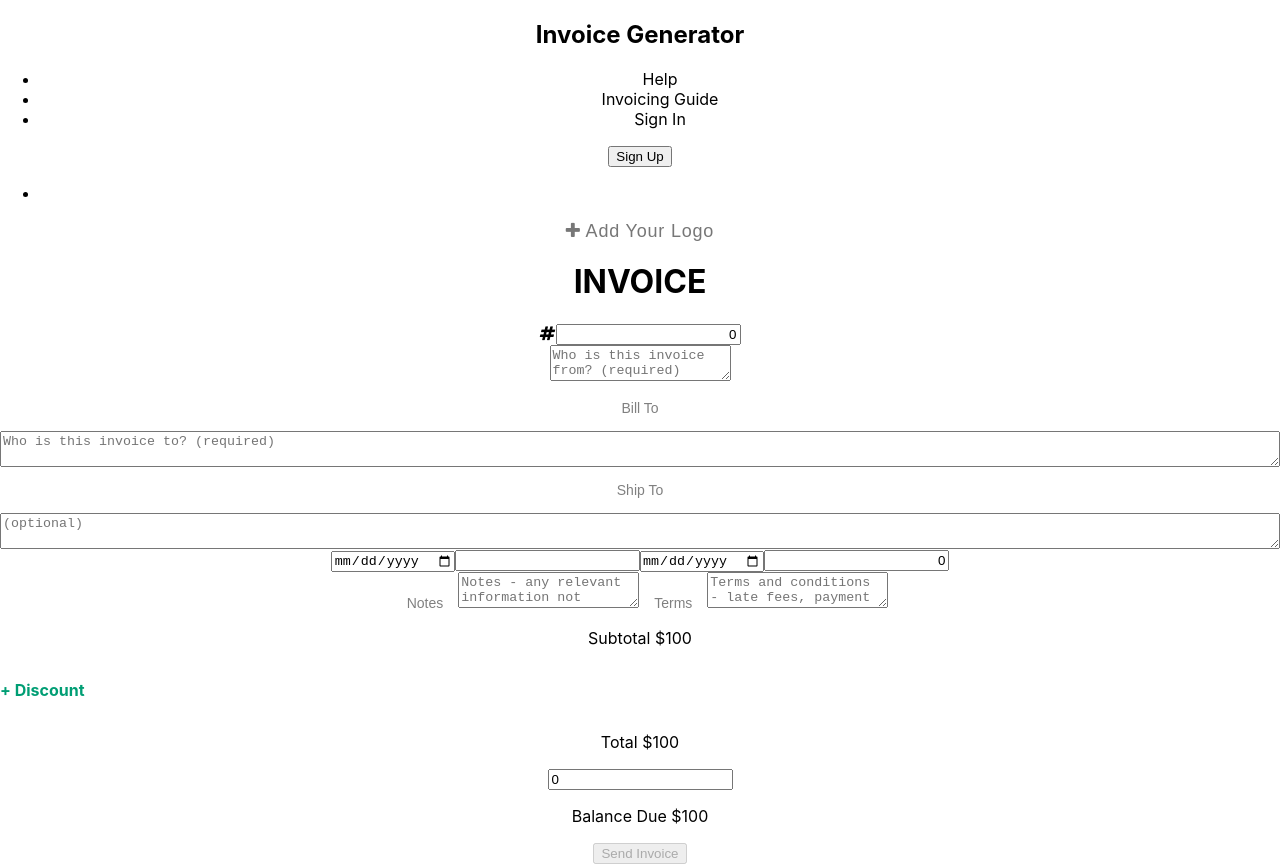
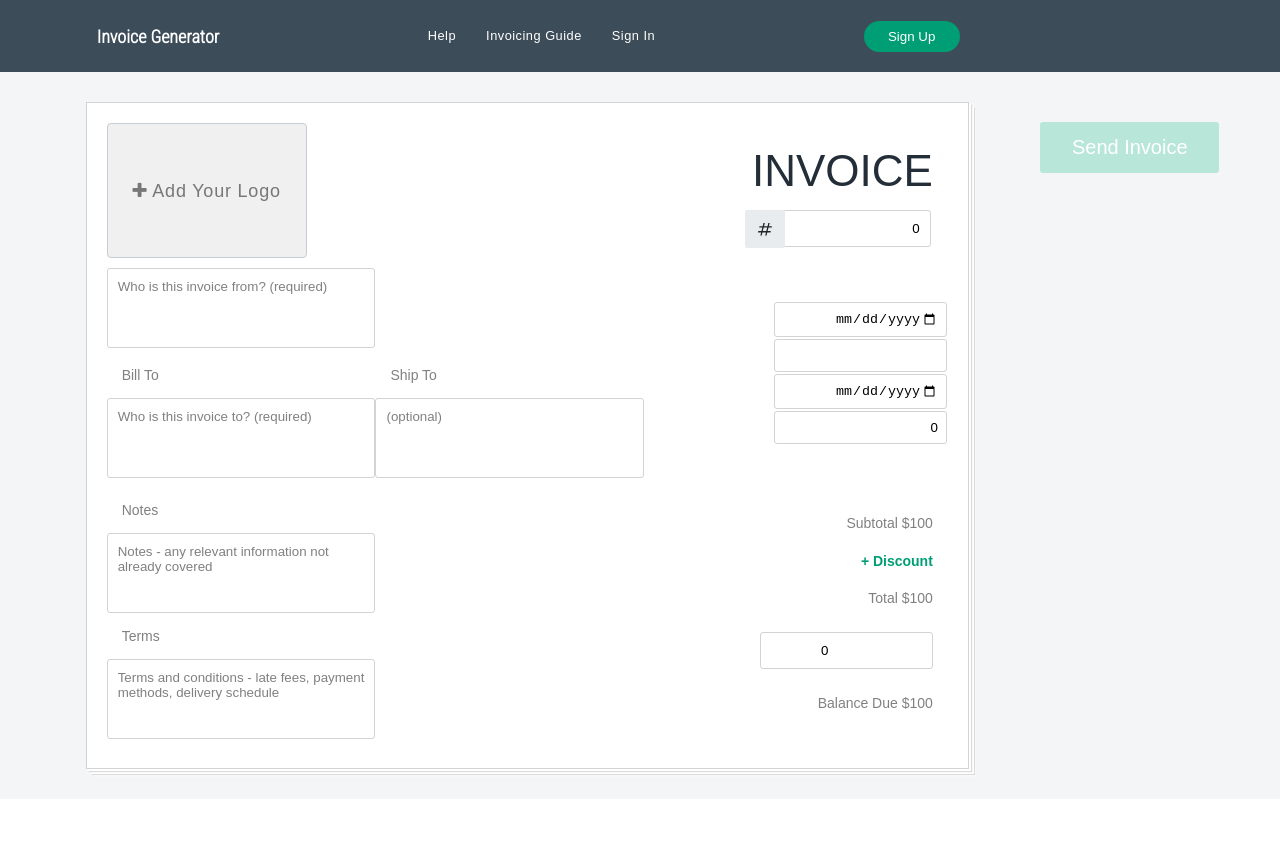
Before and after one commit to kritika27/invoice-generator-react, a React (Create React App) app: page / in a window 1280 px wide. After the commit the page ends 800 px from the top, so only its background shows below. Built offline with nearby package versions, Linux system fonts and the light colour scheme.

Commit message:
Added css for form component

```diff
--- a/src/App.css
+++ b/src/App.css
@@ -1,38 +1,307 @@
-.App {
-  text-align: center;
+@import url('https://fonts.googleapis.com/css2?family=Roboto+Condensed:wght@300&display=swap');
+
+
+* {
+  margin: 0;
+  padding: 0;
+  box-sizing: border-box;
+  outline:none;
+}
+textarea:hover,input:hover{
+  border:1px solid #009E74;
+}
+body {
+  font-family: 'Roboto Condensed', sans-serif;
 }
 
-.App-logo {
-  height: 40vmin;
-  pointer-events: none;
+nav {
+  display: flex;
+  justify-content: space-around;
+  align-items: center;
+  background: #3D4C59;
+  color: #FFF;
+  height: 9vh;
 }
 
-@media (prefers-reduced-motion: no-preference) {
-  .App-logo {
-    animation: App-logo-spin infinite 20s linear;
-  }
+nav>h1 {
+  font-size: 18px;
+  cursor: pointer;
 }
 
-.App-header {
-  background-color: #282c34;
-  min-height: 100vh;
+ul {
+  list-style-type: none;
   display: flex;
-  flex-direction: column;
+  justify-content: space-between;
   align-items: center;
-  justify-content: center;
-  font-size: calc(10px + 2vmin);
-  color: white;
 }
 
-.App-link {
-  color: #61dafb;
+li {
+  margin: 15px;
+  font-family: Arial, Helvetica, sans-serif;
+  font-size: 12.8px;
+  font-weight: 300;
+  line-height: 1.5;
+  color: #FFF;
+  letter-spacing: 0.5px;
+  cursor: pointer;
 }
 
-@keyframes App-logo-spin {
-  from {
-    transform: rotate(0deg);
-  }
-  to {
-    transform: rotate(360deg);
-  }
+li:hover,.btn:hover {
+  opacity: 0.8;
+  color: rgba(255, 255, 255, .75);
 }
+
+.btn {
+  background-color: #009E74;
+  outline: none;
+  border-radius: 20px;
+  color: #FFF;
+  border: none;
+  padding: 8px;
+  width: 7.5vw;
+  cursor:pointer;
+  font-family: Arial, Helvetica, sans-serif;
+}
+main{
+  background-color: #f3f5f7;
+  display:flex;
+  justify-content: space-around;
+  align-items: flex-start;
+}
+form{
+  padding:20px;
+  width:60vw;
+  height:80vh;
+  background-color: #fff;
+  border:1px solid red;
+}
+form>p{
+  color:#232e38;
+
+  font-family: Arial, Helvetica, sans-serif;
+  font-size: 2.75em;
+}
+
+.btn1 {
+  background-color: #009E74;
+  outline: none;
+  font-size: 20px;
+  color: #FFF;
+  border: none;
+  padding: 14px;
+  width: 14vw;
+  cursor:pointer;
+  font-family: Arial, Helvetica, sans-serif;
+  border-radius: 3px;
+}
+.btn1:hover{
+  background-color: #10806f;
+}
+
+.btn-disabled {
+  background-color: #B8E6D9;
+  outline: none;
+  font-size: 20px;
+  color: #FFF;
+  border: none;
+  padding: 14px;
+  width: 14vw;
+  cursor:pointer;
+  font-family: Arial, Helvetica, sans-serif;
+  border-radius: 3px;
+}
+.upload{
+  cursor:pointer;
+  border:1px solid #c4cdd5;
+  border-radius: 4px;
+  height:135px;
+  width:200px;
+  background-color: #F0F0F0;
+  display:flex;
+  justify-content: center;
+  align-items: center;
+}
+
+
+.row1{
+  display:flex;
+  justify-content: space-between;
+  align-items: center;
+}
+
+.invoice{
+display:flex;
+justify-content: space-around;
+align-items: center;
+flex-direction: column;
+text-align: right;
+}
+.invoice>h1{
+  color:#232e38;
+  font-weight: 200;
+  font-size: 2.75em;
+  font-family: Arial, Helvetica, sans-serif;
+  padding:0px 15px;
+  margin:15px 0px 10px 0px;
+}
+.bill{
+  display:flex;
+  justify-content: flex-start;
+  align-items: center;
+
+}
+
+.notes{
+  display:flex;
+  flex-direction: column;
+  justify-content: flex-start;
+align-items: flex-start;
+}
+
+.invoice-wrapper {
+
+  border: 1px solid lightgray;
+
+  box-shadow: 1px 1px 1px white, 2px 2px 1px white, 3px 3px 1px lightgray,
+    4px 4px 1px white, 5px 5px 1px white, 6px 6px 1px lightgray, 7px 7px 1px white;
+margin-left:75px;
+margin-top:30px;
+height:auto;
+  width: 69vw;
+  margin-bottom:30px;
+}
+.col2{
+  display: flex;
+  justify-content: center;
+  align-items: center;
+  flex-direction: column;
+}
+
+.col3{
+  display: flex;
+  justify-content: space-evenly;
+  align-items:flex-end;
+  flex-direction: column;
+  height:30vh;
+}
+.rows2,.row3{
+  display:flex;
+  justify-content: space-between;
+  align-items: center;
+}
+.rows2{
+  margin-top:10px;
+}
+.download{
+  margin:50px;
+}
+textarea{
+  resize:none;
+  border:1px solid lightgray;
+  border-radius:3px;
+  width:21vw;
+  height:10vh;
+}
+::placeholder{
+  padding:10px;
+  color:grey;
+  font-family: Arial, Helvetica, sans-serif;
+}
+.lineitem{
+  background-color: #009E74;
+  color:#FFF;
+  cursor: pointer;
+  padding:0.25rem 0.5rem;
+  border:none;
+  border-radius: 3px;
+  font-family:  Helvetica, sans-serif;
+  border:1px solid #10806f;
+  font-size: 1rem;
+}
+.invnumber{
+      width:13.5vw;
+    padding: 10px;
+    margin:4px 0px 4px 4px;
+    box-sizing: border-box;
+    padding-left:60px;
+    outline: none;
+    border:1px solid lightgray;
+    border-radius: 3px;
+}
+
+.Icon-outside {
+  position:relative;
+  border-radius: 2px;
+ }
+
+ .Icon-outside i {
+  position:absolute;
+  margin-left:-9px;
+  top:4px;
+  padding:11px 12px;
+  color:#212529;
+  background:#E9ECEF;
+  border-radius: 2px;
+  font-weight: 100;
+  -webkit-text-stroke: 1.2px #E9ECEF;
+ }
+
+ .invnumber1{
+  width:13.5vw;
+padding: 8px;
+margin:1px;
+box-sizing: border-box;
+padding-left:60px;
+outline: none;
+border:1px solid lightgray;
+border-radius: 3px;
+}
+.col3{
+  margin:15px;
+  color:gray;
+  font-family:Arial, Helvetica, sans-serif;
+  font-size:14px;
+}
+
+.invnumber2{
+  width:13.5vw;
+padding: 10px;
+margin:4px 0px 4px 4px;
+box-sizing: border-box;
+padding-left:60px;
+outline: none;
+border:1px solid lightgray;
+border-radius: 3px;
+}
+
+.Icon-dollar i {
+  position:absolute;
+  margin-left:-9px;
+  top:4px;
+  padding:11px 12px;
+  color:#212529;
+  background:#fff;
+  border-radius: 2px;
+  font-weight: 100;
+  -webkit-text-stroke: 1.2px lightgray;
+  border-left:1px solid lightgray;
+  border-top:1px solid lightgray;
+  border-bottom:1px solid lightgray;
+ }
+ .Icon-dollar {
+  position:relative;
+  border-radius: 2px;
+
+ }
+table{
+  width:65vw;
+  background:#444;
+  color:#FFF;
+  border:1px solid red;
+        border-radius: 5px;
+}
+
+tbody{
+  background:#fff;
+  color:black;
+}
```
